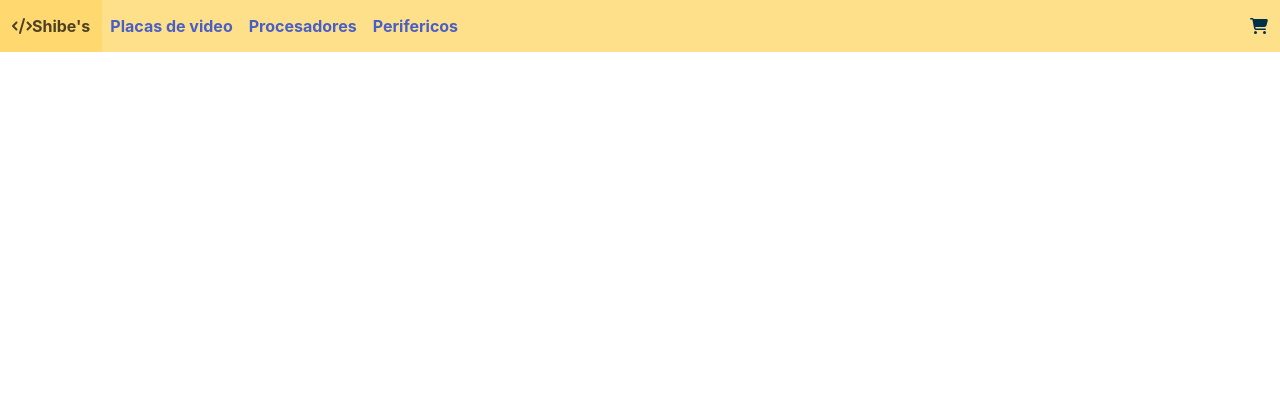
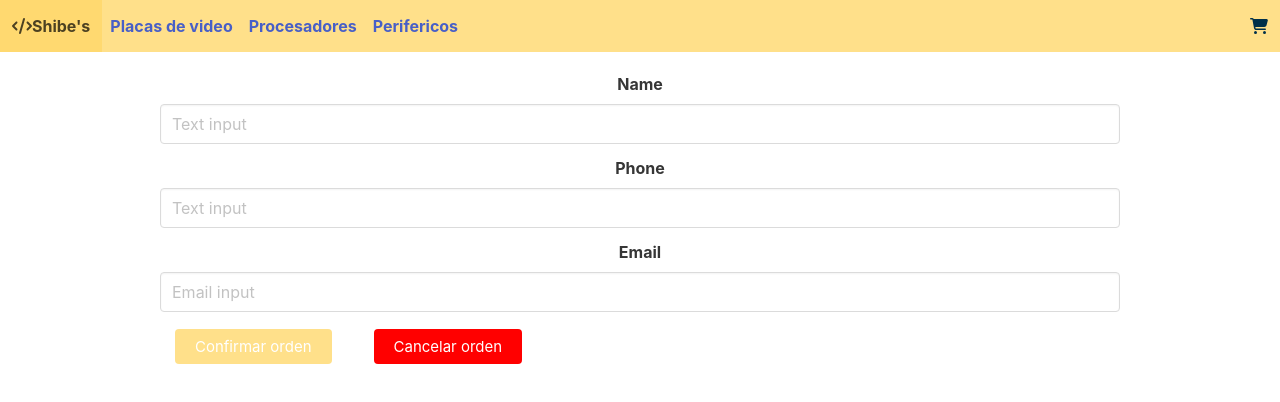
Before and after one commit to JulianGibelli/reactCoderhouse, a React (Create React App) app: page /form in a window 1280 px wide. Before the commit this address had no page. Shown: the top 402 px of the page. Built offline with nearby package versions, Linux system fonts and the light colour scheme.

Commit message:
se inicializa formulario de orden,no funciona todavia

```diff
--- a/src/App.js
+++ b/src/App.js
@@ -6,7 +6,7 @@ import { BrowserRouter, Routes, Route } from "react-router-dom";
 import ItemDetailContainer from "./components/ItemListContainer/ItemDetailContainer";
 import { CartContextProvider } from "./storage/cartContext";
 import CartContainer from "./components/CartContainer/CartContainer";
-
+import Form from "./components/Form/Form";
 
 
 
@@ -23,6 +23,7 @@ function App() {
           <Route path="/category/:categoryID" element={<ItemListContainer />} />
           <Route path="/item/:itemID" element={<ItemDetailContainer />} />
           <Route path="/cart" element={<CartContainer />} />
+          <Route path="/form" element={<Form />} />
 
           <Route path="*" element={<h1>404: Page not found</h1>} />
         </Routes>
--- a/src/components/CartContainer/CartContainer.jsx
+++ b/src/components/CartContainer/CartContainer.jsx
@@ -8,16 +8,12 @@ import Button from "../Button/Button";
 //2. desgloasar o "mapear" los items
 
 function CartContainer() {
-  const { cart, removeItem,clearCart } = useContext(cartContext);
+  const { cart, removeItem, clearCart, orden } = useContext(cartContext);
 
   //TODO: TERMINAR ESTE GENERADOR DE ORDEN AL CLICKEAR FINALIZAR COMPRA!!
   function handleCheckout(total) {
     const order = {
-      buyer: {
-        name: "julian",
-        mail: "juligibelli@gmail.com",
-        tel: "454656",
-      },
+      buyer: orden,
       item: cart,
       total: total,
       date: new Date(),
@@ -26,16 +22,16 @@ function CartContainer() {
     createBuyOrder(order).then((respuesta) => {
       console.log("respuesta->", respuesta);
       swal({
-        title: "orden creada!",
+        title: "Orden creada!",
         text: `Tu ticket es: ${respuesta.id}`,
         icon: "success",
       }).then((okay) => {
         if (okay) {
           window.location.href = "/";
-          clearCart()
+          clearCart();
         } else {
           window.location.href = "/";
-          clearCart()
+          clearCart();
         }
       });
     });
@@ -69,12 +65,13 @@ function CartContainer() {
               <th>Total a pagar: ${cantidadTotalAPagar} </th>
             </tr>
             <tr>
-              <Button
-                color="green"
-                onButtonTouch={() => handleCheckout(cantidadTotalAPagar)}
-              >
-                Finalizar compra
-              </Button>
+              {/*
+              ESTO LLEVAR A FORMULARIO
+              <Button color="green" onButtonTouch={() => handleCheckout(cantidadTotalAPagar)}>Finalizar compra</Button>
+              */}
+              <Link to="/form">
+                <Button color={"red"}>Generar order</Button>
+              </Link>
             </tr>
           </tfoot>
           <tbody>
--- /dev/null
+++ b/src/components/Form/Form.jsx
@@ -0,0 +1,81 @@
+import React from "react";
+import Button from "../Button/Button";
+import { cartContext } from "../../storage/cartContext";
+import { useContext } from "react";
+
+
+export default function Form() {
+
+  const {crearOrden} = useContext(cartContext)
+
+  function handleOrder(){
+    const formEl = document.querySelector("#form")
+    formEl.addEventListener("submit",(evt)=>{
+        evt.preventDefault()
+        console.log("entre al formulario")
+        console.log("nombre->",evt.target.name.value)
+        console.log("phone->",evt.target.phone.value)
+        console.log("email->",evt.target.email.value)
+
+        const buyer = {
+            name: evt.target.name.value,
+            phone: evt.target.phone.value,
+            mail: evt.target.email.value
+        }
+        console.log("soy buyer",buyer)
+        crearOrden(buyer)
+
+    })
+  }
+
+  return (
+    <div className="my-5 py-5">
+      <form id="form" className="container is-max-desktop my-5 p-auto">
+        <div className="field">
+          <label className="label">Name</label>
+          <div className="control">
+            <input
+              className="input"
+              type="text"
+              name="name"
+              placeholder="Text input"
+            />
+          </div>
+        </div>
+
+        <div className="field">
+          <label className="label">Phone</label>
+          <div className="control">
+            <input
+              className="input"
+              type="text"
+              name="phone"
+              placeholder="Text input"
+            />
+          </div>
+        </div>
+
+        <div className="field">
+          <label className="label">Email</label>
+          <div className="control">
+            <input
+              className="input"
+              type="email"
+              name="email"
+              placeholder="Email input"
+            />
+          </div>
+        </div>
+
+        <div className="field is-grouped">
+          <div className="control">
+            <Button color="#FFE08A" onButtonTouch={handleOrder}>Confirmar orden</Button>
+          </div>
+          <div className="control">
+            <Button color="red">Cancelar orden</Button>
+          </div>
+        </div>
+      </form>
+    </div>
+  );
+}
--- a/src/storage/cartContext.jsx
+++ b/src/storage/cartContext.jsx
@@ -13,6 +13,8 @@ const Provider = cartContext.Provider;
 function CartContextProvider(props) {
   //4. creo un estado, aca voy a ir guardando info del carrito
   const [cart, setCart] = useState([]);
+
+  const [orden,setOrden] = useState([])
 
   //funcion para agregar/setear nuevo carrito, recibe item y cantidad
   function addToCart(item, count) {
@@ -67,6 +69,10 @@ function CartContextProvider(props) {
     setCart([])
   }
 
+  function crearOrden(buyerData){
+    setOrden(buyerData)
+  }
+
   //retorno mi provider con el value asociado, que es la informacion a la cual los componentes globalmente se van a poder conectar
   return (
     <Provider
@@ -76,7 +82,8 @@ function CartContextProvider(props) {
         totalItemsInCart,
         totalItemsInCartfn,
         removeItem,
-        clearCart
+        clearCart,
+        crearOrden
       }}
     >
       {props.children}
```
